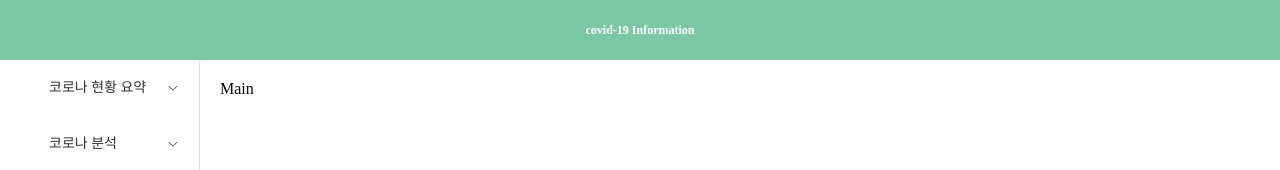
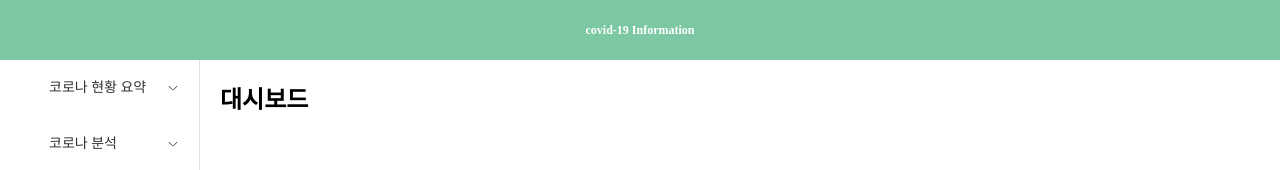
Before and after one commit to busy-joj/vue-covidApp, a Vue app: page / in a window 1280 px wide. Shown: the top 170 px of the page. Built offline with nearby package versions, Linux system fonts and the light colour scheme; some icons are missing.

Commit message:
컴포넌트 슬롯 기능 작업

```diff
--- a/src/App.vue
+++ b/src/App.vue
@@ -1,13 +1,26 @@
 <template>
-  <BasicLayout />
+  <BasicLayout @menuSelect="(item)=>{content=item}">
+    <MainContent :content="content"/>
+  </BasicLayout>
 </template>
 
 <script>
 import BasicLayout from "./components/layout/BasicLayout"
+import MainContent from "./components/MainContent";
 export default {
   name: 'App',
   components: {
-    BasicLayout
+    BasicLayout,
+    MainContent
+  },
+  data(){
+    return{
+      content:{
+        label:'대시보드',
+        index:'Dashboard',
+        path:'main'
+      }
+    }
   }
 }
 </script>
--- /dev/null
+++ b/src/components/MainContent.vue
@@ -0,0 +1,43 @@
+<template>
+    <h2 class="content-title">{{ content.label }}</h2>
+    <component :is="targetComponent"></component>
+</template>
+
+<script>
+import { defineAsyncComponent } from 'vue'
+
+export default {
+    name:"MainContent",
+    props:{
+        content:{
+            type:Object,
+            default(){
+                return{
+                    label:"test",
+                    path:"test",
+                    index:"test"
+                }
+            }
+        }
+    },
+    data(){
+        return {
+            targetComponent:null,
+        }
+    },
+    watch:{
+        content:{
+            deep : true,
+            handler: function(newValue){
+                this.targetComponent = defineAsyncComponent(()=>
+                import(`@/components/${newValue.path}/${newValue.index}.vue`))
+                // console.log(this.targetComponent.name)
+            }
+        }
+    }
+}
+</script>
+
+<style>
+
+</style>
--- /dev/null
+++ b/src/components/corona/DomesticCases.vue
@@ -0,0 +1,13 @@
+<template>
+  <h2>국내현황</h2>
+</template>
+
+<script>
+export default {
+    name:"DomesticCases"
+}
+</script>
+
+<style>
+
+</style>
--- /dev/null
+++ b/src/components/corona/InternationalCases.vue
@@ -0,0 +1,13 @@
+<template>
+  <h2>국제현황</h2>
+</template>
+
+<script>
+export default {
+    name:"InternationalCases"
+}
+</script>
+
+<style>
+
+</style>
--- a/src/components/layout/BasicLayout.vue
+++ b/src/components/layout/BasicLayout.vue
@@ -2,8 +2,8 @@
     <el-container class="main">
         <el-header><BasicHeader/></el-header>
         <el-container>
-            <el-aside :width="menuWidth"><SideMenu :isCollapse="isCollapse"/></el-aside>
-            <el-main>Main</el-main>
+            <el-aside :width="menuWidth"><SideMenu :isCollapse="isCollapse" @menuSelect="(item)=>{$emit('menuSelect',item)}"/></el-aside>
+            <el-main><slot></slot></el-main>
         </el-container>
     </el-container>
 </template>
--- a/src/components/layout/SideMenu.vue
+++ b/src/components/layout/SideMenu.vue
@@ -4,15 +4,13 @@
             :collapse="isCollapse"
             default-active="2"
             class="el-menu-vertical-demo"
-            @open="handleOpen"
-            @close="handleClose"
         >
             <el-sub-menu v-for="menu in menuItem" :key="menu.index" :index="menu.index">
             <template #title>
                 <el-icon><component :is="menu.icon"/></el-icon>
                 <span>{{ menu.label}}</span>
             </template>
-                <el-menu-item v-for="item in menu.submenus" :key="item.index" :index="item.index">{{ item.label }}</el-menu-item>
+                <el-menu-item @click="handleSelect(item)" v-for="item in menu.submenus" :key="item.index" :index="item.index">{{ item.label }}</el-menu-item>
             </el-sub-menu>
         </el-menu>
     </el-row>
@@ -30,7 +28,7 @@ export default{
     props:{
         isCollapse: Boolean
     },
-    setup(){
+    setup(props,context){
         const state = reactive({
             menuItem:[
                 {label:"코로나 현황 요약", index:"corona-briefing",icon:"location",submenus:[
@@ -38,13 +36,17 @@ export default{
                     {label:"국내 요약", index:"DomesticCases", path:"corona"}
                 ]},
                 {label:"코로나 분석", index:"corona-analysis",icon:"setting",submenus:[
-                    {label:"샘플메뉴1", index:"InternationalCases", path:"corona"},
-                    {label:"샘플메뉴2", index:"DomesticCases", path:"corona"}
+                    {label:"샘플메뉴1", index:"sample1", path:"corona"},
+                    {label:"샘플메뉴2", index:"sample2", path:"corona"}
                 ]}
             ]
         })
+        const handleSelect = (item)=>{
+            context.emit("menuSelect",item)
+        }
         return {
-            ...toRefs(state)
+            ...toRefs(state),
+            handleSelect
         }
 
     }
```
